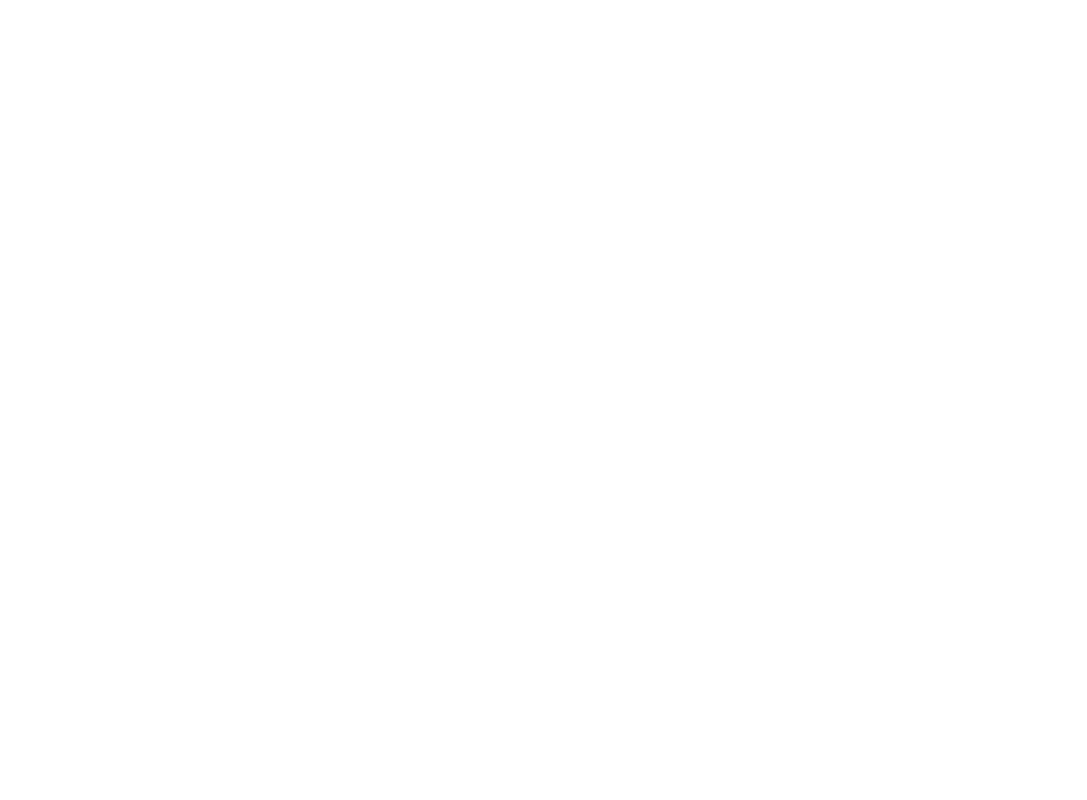
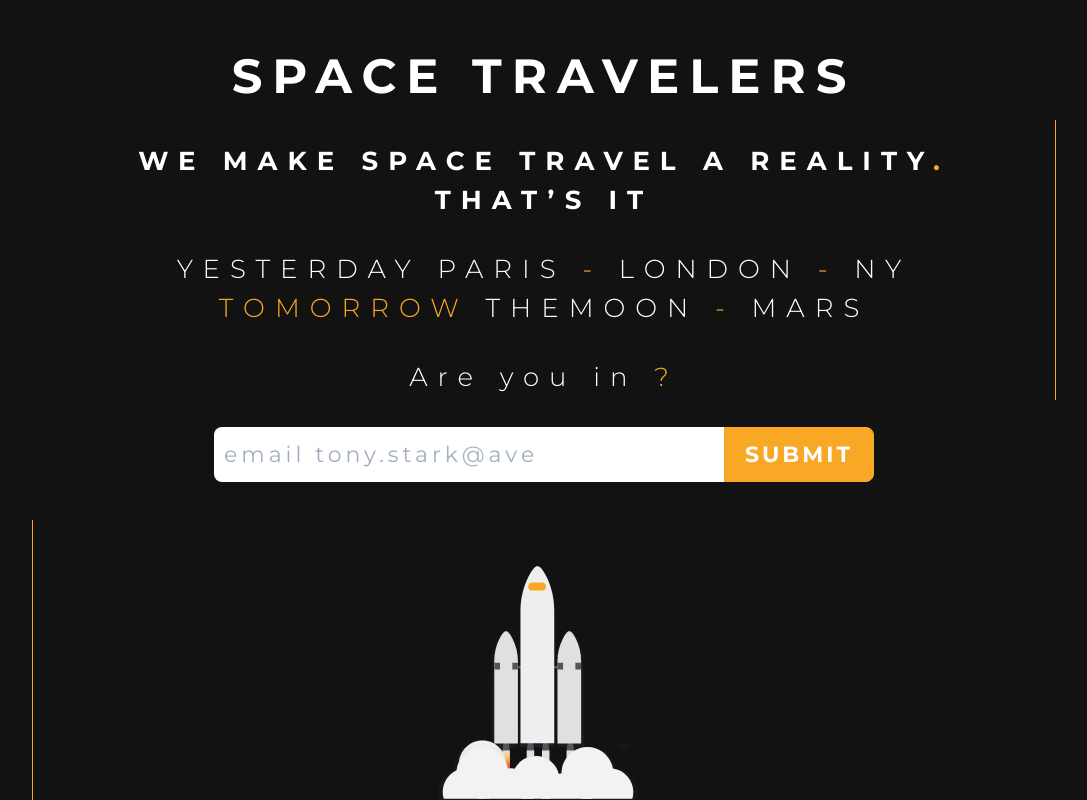
Before and after one commit to SufranjNaweed/space-travelers, a Vue app: page / in a window 1280 px wide. Shown: the whole page, without its empty margins (96-1183 px from the left). Built offline with nearby package versions, Linux system fonts and the light colour scheme.

Commit message:
update Hero

```diff
--- a/src/components/Hero/index.vue
+++ b/src/components/Hero/index.vue
@@ -1,17 +1,121 @@
 <template>
-  <section id="hero" class="">
-
+  <section id="hero" class="darktheme">
+    <div class="container mx-auto">
+      <header><h1>SPACE TRAVELERS</h1></header>
+      <h2>We make space travel a reality<span class="cta-text">.</span><br />THAT’s it</h2>
+      <h3>Yesterday Paris <span class="cta-text">-</span> London <span class="cta-text">-</span> NY <br /><span class="cta-text">Tomorrow</span> TheMoon <span class="cta-text">-</span> Mars </h3>
+      <h4>Are you in <span class="cta-text">?</span></h4>
+    </div>
+    <div class="container mx-auto">
+      <Newsletter />
+    </div>
+    <div class="stroke upper"></div>
+    <div class="stroke lower"></div>
+    <img src="@/assets/images/space-travelers-rocket.svg" alt="SpaceRocket">
   </section>
 </template>
 
 <script>
+import Newsletter from '../Newsletter'
 export default {
-    name : "Hero"
+  name: 'Hero',
+  components: { Newsletter }
 }
 </script>
 
 <style lang="scss">
+$ctaColor : #F9A826;
+$darkBGColor : #121212;
 #hero{
-
+  position: relative;
+  min-height: 100vh;
+  color : black;
+  padding-top: 10px;
+  padding-bottom: 10px;
+  h1{
+    padding: 0 10px;
+    font-weight: 700;
+    font-size: 32px;
+    text-transform: uppercase;
+    text-align: center;
+    letter-spacing: 10px;
+    margin-top: 10px;
+    @media (min-width: 640px) {
+      font-size: 48px;
+      margin-top: 30px;
+      margin-bottom: 20px;
+    }
+  }
+  h2{
+    padding: 10px;
+    font-weight: 700;
+    font-size: 20px;
+    text-transform: uppercase;
+    text-align: center;
+    letter-spacing: 10px;
+    margin-bottom: 10px;
+    @media (min-width: 640px) {
+      margin-bottom: 20px;
+      font-size: 26px;
+    }
+  }
+  h3{
+    padding: 0 10px;
+    font-weight: 300;
+    font-size: 20px;
+    text-transform: uppercase;
+    text-align: center;
+    letter-spacing: 10px;
+    margin-bottom: 10px;
+    @media (min-width: 640px) {
+      margin-bottom: 20px;
+      font-size: 26px;
+    }
+  }
+  h4{
+    padding: 10px;
+    font-weight: 300;
+    font-size: 20px;
+    text-align: center;
+    letter-spacing: 10px;
+    margin-bottom: 10px;
+    @media (min-width: 640px) {
+      margin-bottom: 20px;
+      font-size: 26px;
+    }
+  }
+  .cta-text{
+    color: $ctaColor;
+  }
+  .stroke{
+    display: none;
+    background-color: $ctaColor;
+    width: 1px;
+    height: 280px;
+    position: absolute;
+    @media screen and (min-width: 920px){
+      display: block;
+    }
+    &.upper{
+      top: 15%;
+      right: 10%;
+    }
+    &.lower{
+      bottom: 0;
+      left: 10%;
+    }
+  }
+  img{
+    position: absolute;
+    margin: auto;
+    width: 300px;
+    bottom: 0;
+    right: 0;
+    left: 0;
+  }
+}
+.darktheme{
+  background-color: $darkBGColor;
+  color: #fff !important;
 }
 </style>
```
